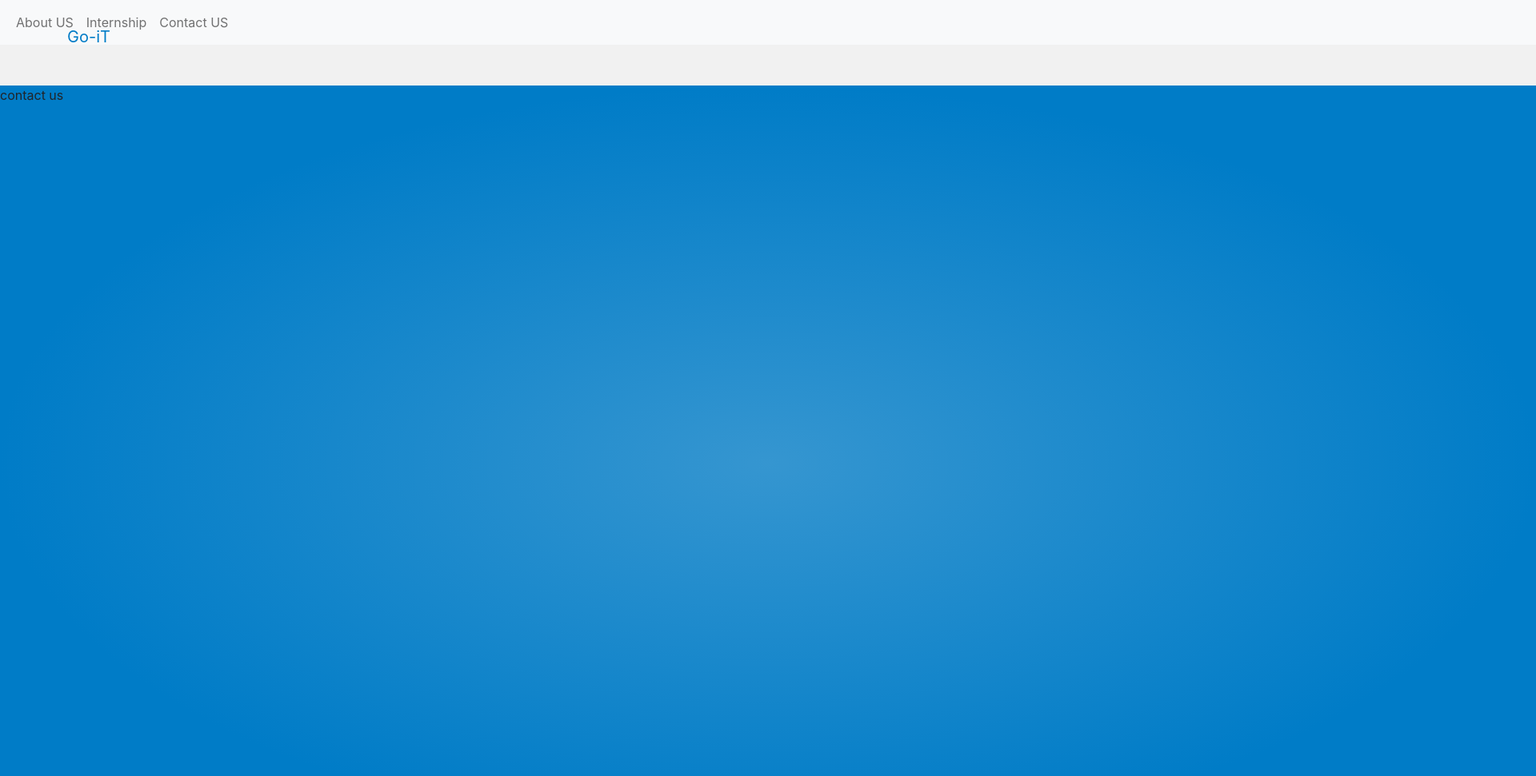
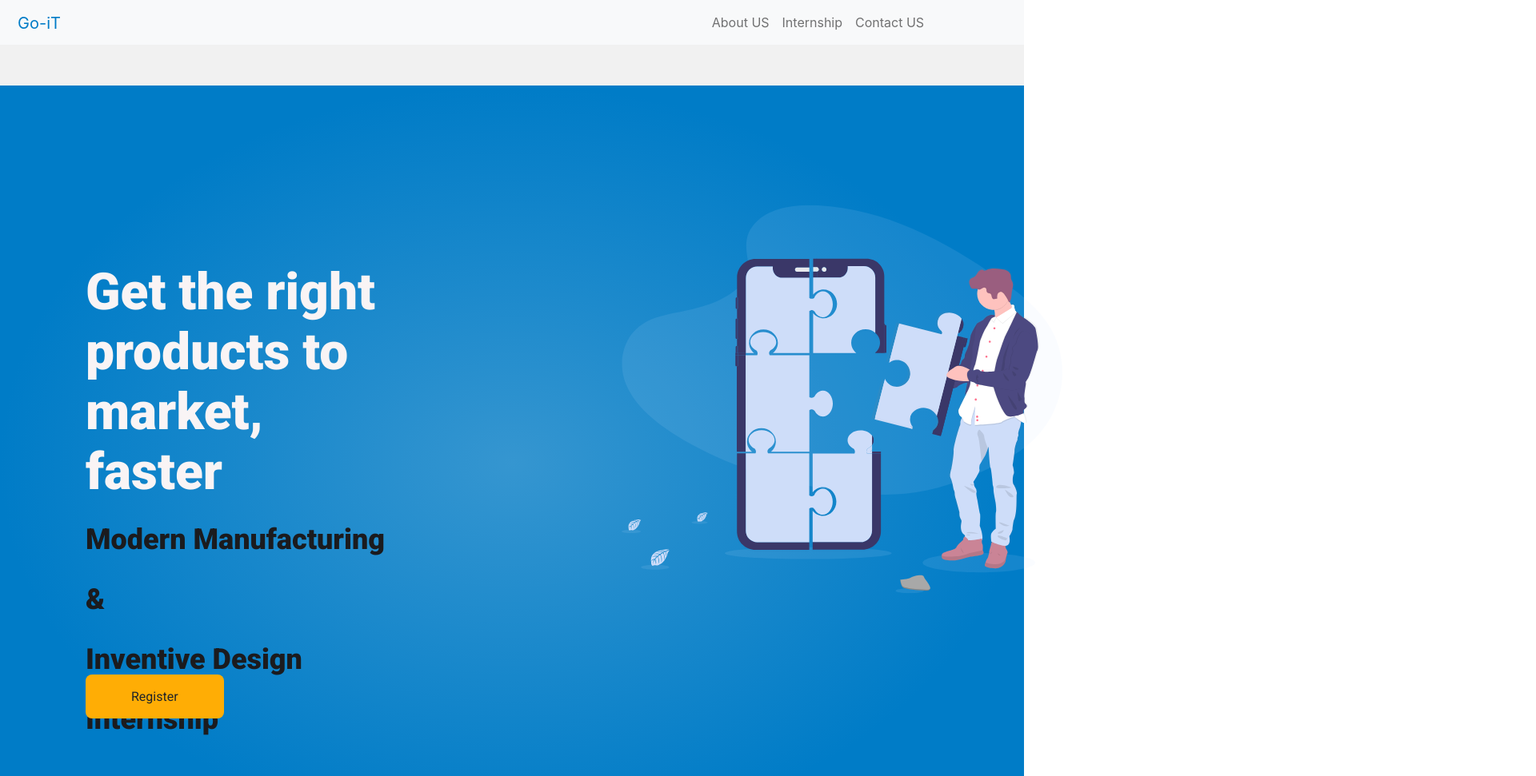
Before and after one commit to anto-pv/go-it, a React (Create React App) app: page / in a window 1280 px wide. Shown: the top 971 px of the page at 80% size, 1920 px wide, since content can reach past the window. Built offline with nearby package versions, Linux system fonts and the light colour scheme.

Commit message:
half done

```diff
--- a/public/index.html
+++ b/public/index.html
@@ -14,6 +14,8 @@
       manifest.json provides metadata used when your web app is installed on a
       user's mobile device or desktop. See https://developers.google.com/web/fundamentals/web-app-manifest/
     -->
+    <link rel="preconnect" href="https://fonts.gstatic.com">
+    <link href="https://fonts.googleapis.com/css2?family=Roboto:wght@400;500;700;900&display=swap" rel="stylesheet">
     <link rel="manifest" href="%PUBLIC_URL%/manifest.json" />
     <link href="https://cdn.jsdelivr.net/npm/bootstrap@5.0.0-beta1/dist/css/bootstrap.min.css" rel="stylesheet" integrity="sha384-giJF6kkoqNQ00vy+HMDP7azOuL0xtbfIcaT9wjKHr8RbDVddVHyTfAAsrekwKmP1" crossorigin="anonymous">
     <script src="https://cdn.jsdelivr.net/npm/bootstrap@5.0.0-beta1/dist/js/bootstrap.bundle.min.js" integrity="sha384-ygbV9kiqUc6oa4msXn9868pTtWMgiQaeYH7/t7LECLbyPA2x65Kgf80OJFdroafW" crossorigin="anonymous"></script>
--- a/src/components/contactus.js
+++ b/src/components/contactus.js
@@ -2,7 +2,7 @@ import React from 'react';
 const Contact = () => {
     return (
         <div id="contact">
-            contact us
+            <span className="heading">Contact&nbsp;Us</span>
         </div>
     );
 };
--- a/src/components/header.js
+++ b/src/components/header.js
@@ -11,7 +11,7 @@ const Header = () => {
                 <span className="navbar-toggler-icon"></span>
                 </button>
                 <div className="collapse navbar-collapse" id="navbarSupportedContent">
-                <ul className="navbar-nav me-auto mb-2 mb-lg-0">
+                <ul className="navbar-nav me-auto mb-2 mb-lg-0" style={{width:"29.7%",marginLeft: "65.6%",display: "flex",flexDirection: "row",justifyContent: "center",alignItems: "center"}}>
                     <li className="nav-item">
                     <a className="nav-link" href="/">About US</a>
                     </li>
--- a/src/components/landing.js
+++ b/src/components/landing.js
@@ -1,8 +1,16 @@
 import React from 'react';
+import mimage from './mainimage.svg';
+
 const Landing = () => {
     return (
         <div id="landing">
-            contact us
+            <p className="maintext">Get the right<br/>products to market,<br/>faster<br/>
+            <span className="blacktext">
+            Modern Manufacturing &amp;<br/>Inventive Design Internship</span><span className="small">
+            <br/>Everyday carry direct trade post-ironic iPhone meggings godard
+            actually food truck kale chips hexagon poutine.</span></p>
+            <button className="btn">Register</button>
+            <img src={mimage} className="mimage" alt="main loading" />
         </div>
     );
 };
--- a/src/styles/App.css
+++ b/src/styles/App.css
@@ -1,6 +1,6 @@
 .App {
   position: relative;
-  width: 1920px;
+  width: 100%;
   height: 3423px;
   background: #F1F1F1;
 }
--- a/src/styles/components/aboutus.scss
+++ b/src/styles/components/aboutus.scss
@@ -1,12 +1,12 @@
 #aboutus{
     position: absolute;
-    width: 1920px;
+    width: 100%;
     height: 2371px;
     left: 0px;
     top: 1052px;
     .about{
         position: absolute;
-        left: 885px;
+        left: 46%;
         top: 113px;
         font-family: Roboto;
         font-style: normal;
--- a/src/styles/components/contact.scss
+++ b/src/styles/components/contact.scss
@@ -0,0 +1,21 @@
+#contact{
+    position: absolute;
+    width: 100%;
+    height: 569px;
+    left: 0px;
+    top: 3188px;
+    background: radial-gradient(50% 50% at 50% 50%, rgba(0, 124, 199, 0.78) 0%, #007CC7 100%);
+    .heading{
+        position: absolute;
+        width: 12.3%;
+        height: 56px;
+        left: 42.9%;
+        top: 72px;
+        font-family: Roboto;
+        font-style: normal;
+        font-weight: bold;
+        font-size: 48px;
+        line-height: 56px;
+        color:  #F9F4F5;;
+    }
+}
--- a/src/styles/components/header.scss
+++ b/src/styles/components/header.scss
@@ -1,6 +1,6 @@
 #header{
     position: absolute;
-    width: 1920px;
+    width: 100%;
     height: 107px;
     left: 0px;
     top: 0px;
@@ -8,8 +8,8 @@
         position: absolute;
         width: 112px;
         height: 56px;
-        left: 84px;
-        top: 26px;
+        left: 1.72%;
+        top: 16.76%;
         color: #007CC7;
         .go-{
             left: 1.72%;
--- a/src/styles/components/landing.scss
+++ b/src/styles/components/landing.scss
@@ -1,8 +1,51 @@
 #landing{
+    $leftval : 8.35%;
     position: absolute;
-    width: 1920px;
+    width: 100%;
     height: 945px;
     left: 0px;
     top: 107px;
+    font-family: 'Roboto', sans-serif;
     background: radial-gradient(50% 50% at 50% 50%, rgba(0, 124, 199, 0.78) 0%, #007CC7 100%);
+    .maintext{
+        position: absolute;
+        width: 29.5%;
+        height: 224.76px;
+        left: $leftval;
+        top: 220.77px;
+        font-style: normal;
+        font-weight: 900;
+        font-size: 64px;
+        line-height: 75px;
+        color: #F9F4F5;
+        .blacktext{
+            font-style: normal;
+            font-weight: 900;
+            font-size: 36px;
+            line-height: 42px;
+            color: #1B1B1E;
+        }
+        .small{
+            font-style: normal;
+            font-weight: normal;
+            font-size: 18px;
+            line-height: 21px;
+            color: #F9F4F5;
+        }
+    }
+    .btn{
+        position: absolute;
+        width: 13.5%;
+        height: 54.94px;
+        left: $leftval;
+        top: 737.23px;
+        background: #FFAD05;
+        border-radius: 8px;
+    }
+    .mimage{
+        position: absolute;
+        left: 60.7%;
+        top: 15.79%;
+    }
+
 }
--- a/src/styles/home.scss
+++ b/src/styles/home.scss
@@ -3,7 +3,6 @@
 @import './components/aboutus.scss';
 @import './components/contact.scss';
 #home{
-    background-color: #61dafb;
 @media (prefers-reduced-motion: no-preference) {
     .svgim {
         color: rgb(236, 236, 49);
```
Also changed, not shown: src/components/mail.svg (added), src/components/mainimage.svg (added).
